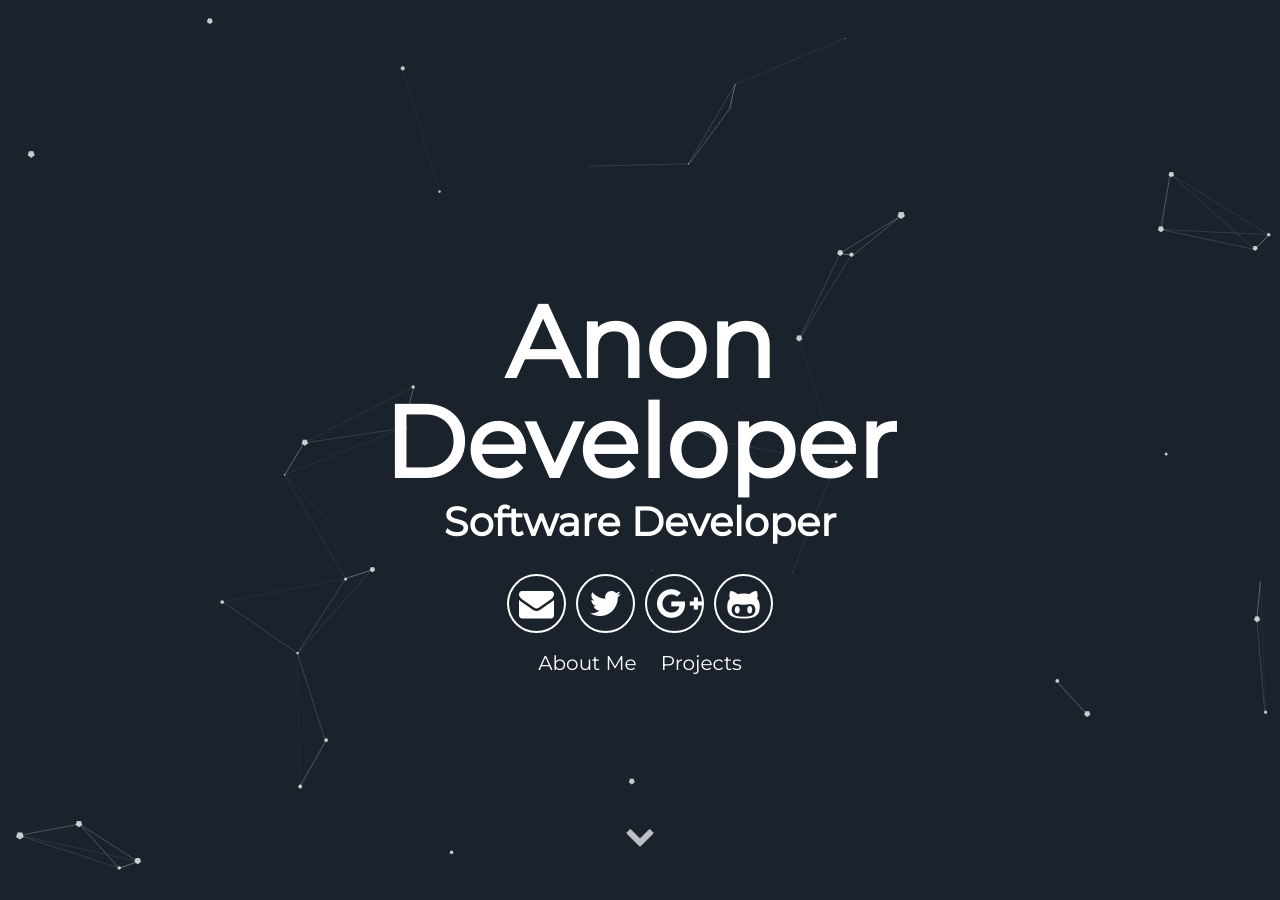
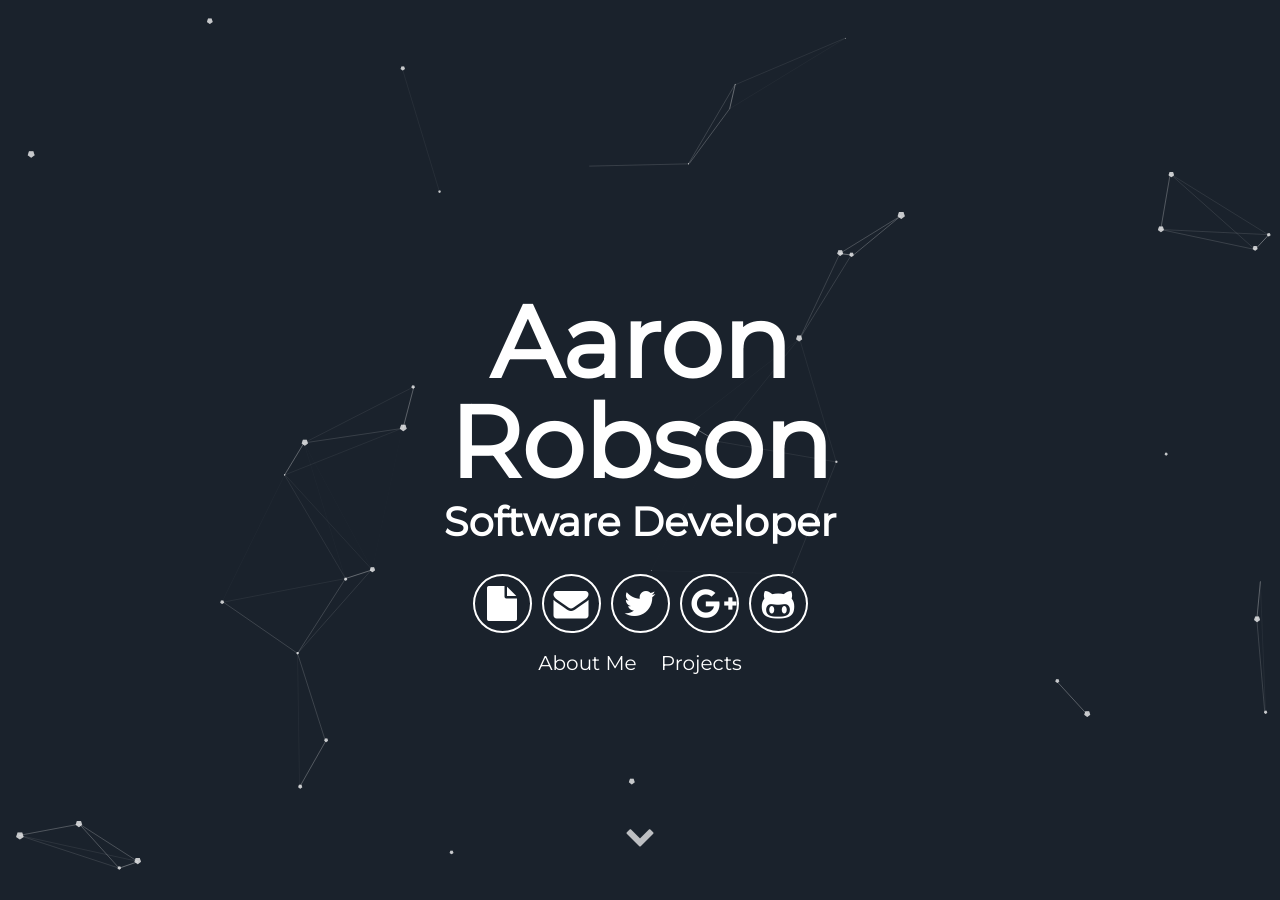
Before and after one commit to GeordieGinge/GeordieGinge.github.io, a Jekyll site: the page built from index.html, in a window 1280 px wide and 900 px high. Built offline with Jekyll 4.4.1, drawn with Linux system fonts in a browser that asks for light colours; some of the changed text lies outside the part shown.

Commit message:
Updated header, verifying this works.

```diff
--- a/_config.yml
+++ b/_config.yml
@@ -5,7 +5,7 @@ description: A blog about lorem ipsum dolor sit amet
 # url: "localhost:3000" # the base hostname & protocol for your site e.g. http://willianjusten.com.br
 
 # User settings
-username: Anon Developer
+username: Aaron Robson
 user_description: Bicycle rights irony actually neutra typewriter lyft. Man bun taxidermy put a bird on it, umami yr ramps pop-up ugh bushwick chia lo-fi. Occupy bitters pour-over snackwave you probably haven't heard of them small batch. Cornhole mustache man bun letterpress echo park VHS.
 user_title: Software Developer
 email: anon@anon.com
--- a/_includes/header.html
+++ b/_includes/header.html
@@ -5,6 +5,7 @@
         <span class="site-description">{{site.user_title}}</span>
       </h1>
       <div class="header-icons">
+        <a aria-label="Download CV" target="_blank" href="./assets/docs/Aaron_Robson_cv_2020.pdf"><i class="icon fa fa-file" aria-hidden="true"></i></a>
         <a aria-label="Send email" href="#"><i class="icon fa fa-envelope"></i></a>
         <a aria-label="My Twitter" target="_blank" href="#"><i class="icon fa fa-twitter" aria-hidden="true"></i></a>
         <a aria-label="My Google Plus" target="_blank" href="#"><i class="icon fa fa-google-plus" aria-hidden="true"></i></a>
```
